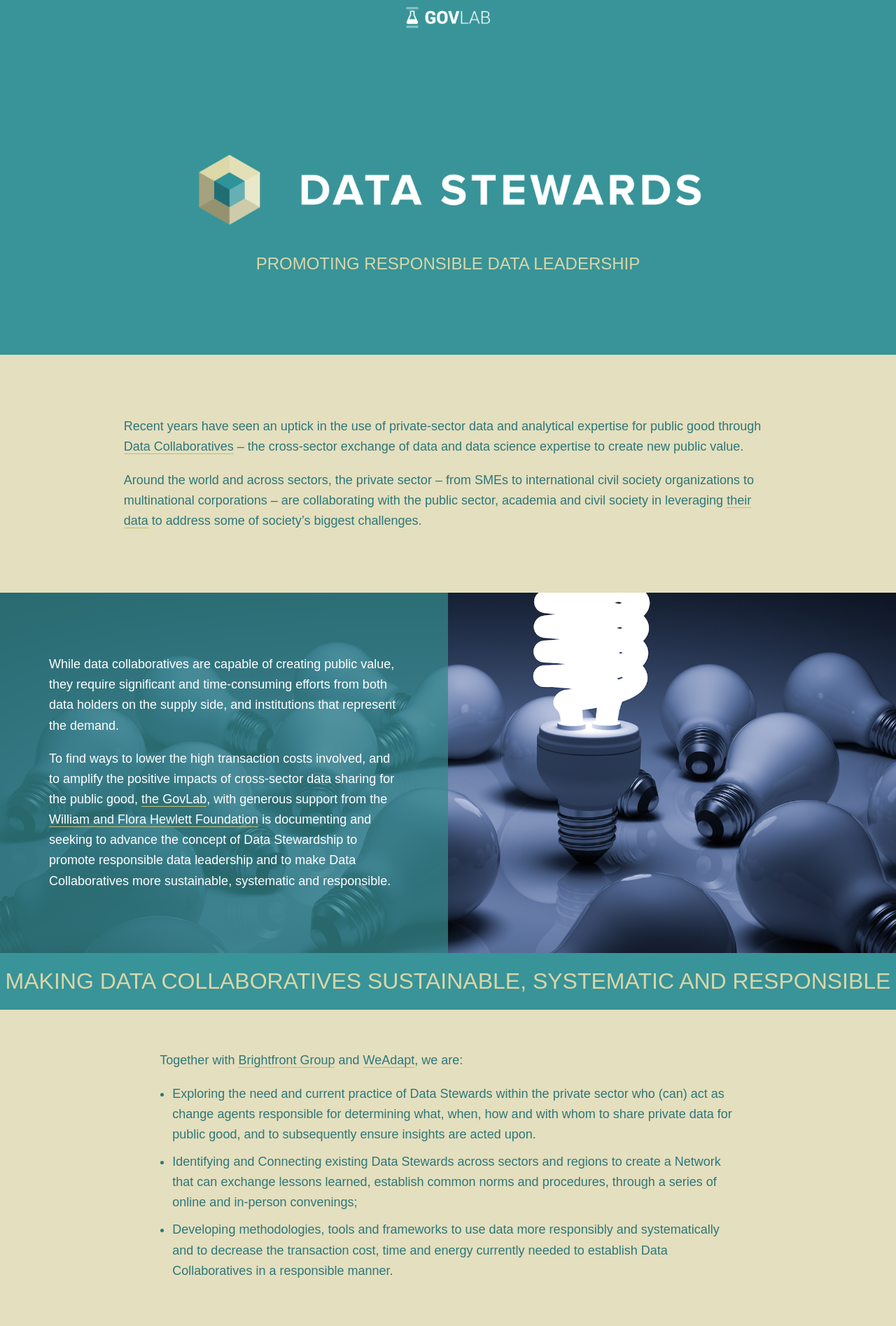
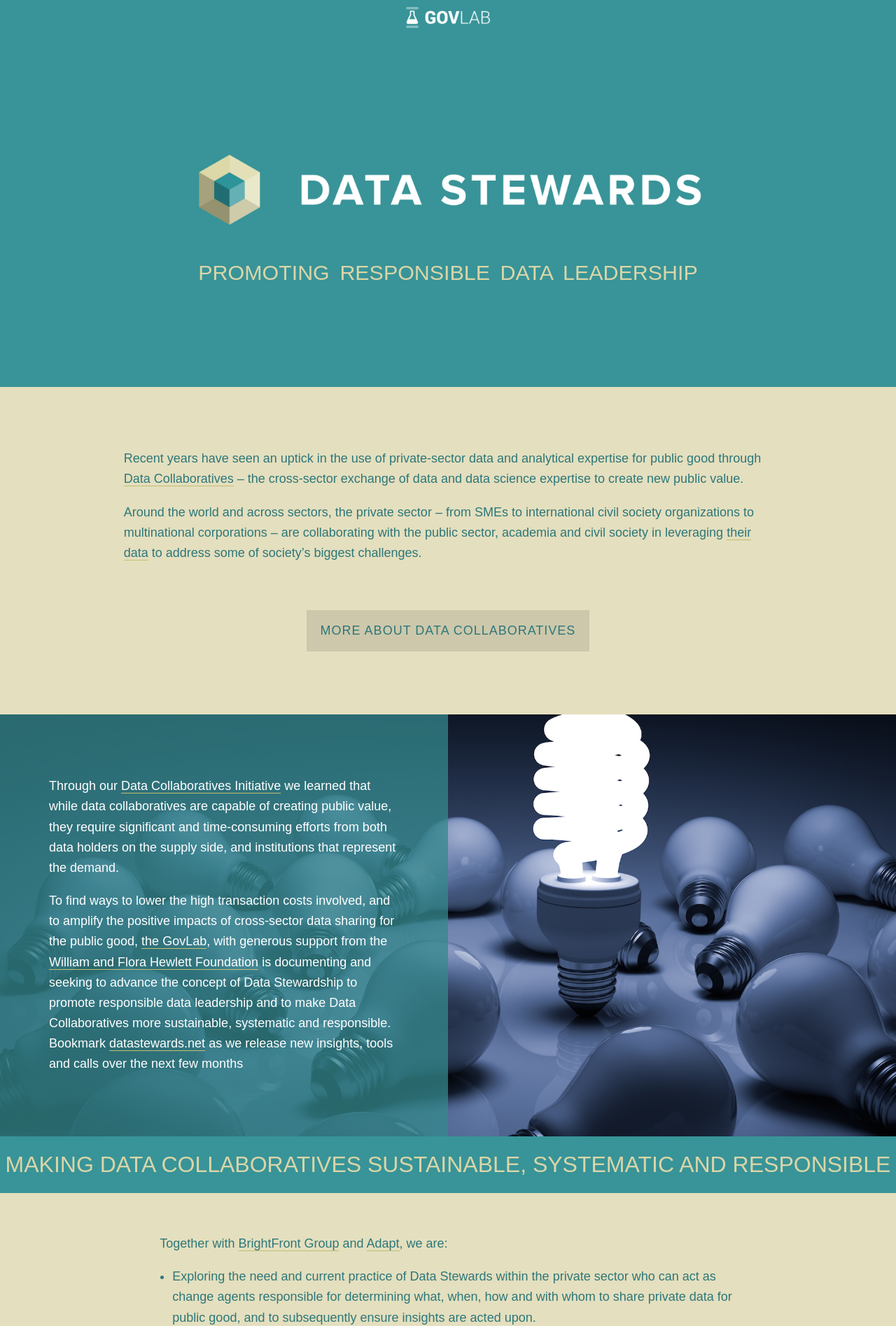
Before and after one commit to GovLab/data-stewards, a Jekyll site: the page built from source/index.html, in a window 1280 px wide, cut to the strip 0-1895 px from the top of the page. Shown: the whole strip at 70% size. Built offline with Jekyll 4.4.1, drawn with Linux system fonts in a browser that asks for light colours; some of the changed text lies outside the part shown.

Commit message:
preflight changes 1

```diff
--- a/source/_includes/footer.html
+++ b/source/_includes/footer.html
@@ -5,7 +5,8 @@
         <a class=""  href="http://thegovlab.org/"><img src="{{ '/images/govlab-logo-white.png' | relative_url }}" alt="The GovLab"></a>
         <a class=""  href="https://www.hewlett.org/"><img src="{{ '/images/hewlett-logo.png' | relative_url }}" alt="Hewlett Foundation"></a>
         <a class="footer__content__text-link" href="http://www.brightfrontgroup.com/">BrightFront Group</a><br>
-        <a class="footer__content__text-link" href="http://weadapt.io/">Adapt</a>
+        <a class=""  href="http://www.weareadapt.io/"><img src="{{ '/images/adapt-logo.svg' | relative_url }}" alt="Adapt"></a>
+        <!-- <a class="footer__content__text-link" href="http://www.weareadapt.io/">Adapt</a> -->
       </div>
     </div>
   </div>
--- a/source/_sass/_base.scss
+++ b/source/_sass/_base.scss
@@ -92,3 +92,23 @@
   }
 }
 }
+
+.button {
+
+}
+.page-section {
+  .button {
+    border-bottom: none;
+    &:hover {
+      border-bottom: none;
+    }
+  }
+}
+
+.centered {
+  text-align: center;
+}
+
+.block-centered {
+  margin: 0 auto;
+}
--- a/source/_sass/_index.scss
+++ b/source/_sass/_index.scss
@@ -11,9 +11,6 @@
     }
     @include breakpoint($large) {
         background-image: none!important;
-    }
-    h3 {
-      opacity: 1;
     }
     .gradient {
         position: absolute;
@@ -64,11 +61,17 @@
     &__text {
         position: relative;
         z-index: 2;
-        font-size: 1.3rem;
         color: $alt-color;
-        // padding-top: 20px;
-        padding-bottom: 50px;
-        // text-align: left;
+        & > h3 {
+          padding: 0 45px 50px 45px;
+          opacity: 1;
+          font-size: 1.9rem;
+        }
+        &:after {
+          content: "";
+          display: inline-block;
+          width: 100%;
+        }
         span {
             font-size: 1.5rem;
             @include breakpoint($small-only) {
@@ -77,14 +80,18 @@
         }
         @include breakpoint($small-only) {
             font-size: 1.1rem;
+            text-align: center;
         }
         @include breakpoint($medium) {
             padding-left: 50px;
             padding-right: 50px;
+            text-align: center;
         }
         @include breakpoint($large) {
             padding-left: 0;
             padding-right: 0;
+            text-align: justify;
+            text-align-last: justify;
         }
     }
 }
@@ -317,7 +324,7 @@
     }
 }
 .team-text {
-    // float: left;
+    float: left;
     margin-left: 20px;
     margin-top: 18px;
     color: darken($main-color,8);
--- a/source/index.html
+++ b/source/index.html
@@ -27,6 +27,10 @@
         <div class="bg-panel__content" style="">
           <p>Recent years have seen an uptick in the use of private-sector data and analytical expertise for public good through <a href="http://datacollaboratives.org/">Data Collaboratives</a> – the cross-sector exchange of data and data science expertise to create new public value.</p>
           <p>Around the world and across sectors, the private sector – from SMEs to international civil society organizations to multinational corporations – are collaborating with the public sector, academia and civil society in leveraging <a href="http://datacollaboratives.org/explorer.html">their data</a> to address some of society’s biggest challenges.</p>
+          <p>&nbsp;</p>
+          <p class="centered">
+            <a class="button" href="http://datacollaboratives.org/">More about Data Collaboratives</a>
+          </p>
         </div>
       </div>
     </div>
@@ -36,8 +40,8 @@
   <div class="row expanded collapse bg-panel__row">
     <div class="column large-6 small-12">
       <div class="bg-panel__content bg-panel__content--dark" style="">
-        <p>While data collaboratives are capable of creating public value, they require significant and time-consuming efforts from both data holders on the supply side, and institutions that represent the demand.</p>
-        <p>To find ways to lower the high transaction costs involved, and to amplify the positive impacts of cross-sector data sharing for the public good, <a href="http://thegovlab.org/">the GovLab</a>, with generous support from the <a href="https://www.hewlett.org/">William and Flora Hewlett Foundation</a> is documenting and seeking to advance the concept of Data Stewardship to promote responsible data leadership and to make Data Collaboratives more sustainable, systematic and responsible.</p>
+        <p>Through our <a href="http://datacollaboratives.org/">Data Collaboratives Initiative</a> we learned that while data collaboratives are capable of creating public value, they require significant and time-consuming efforts from both data holders on the supply side, and institutions that represent the demand.</p>
+        <p>To find ways to lower the high transaction costs involved, and to amplify the positive impacts of cross-sector data sharing for the public good, <a href="http://thegovlab.org/">the GovLab</a>, with generous support from the <a href="https://www.hewlett.org/">William and Flora Hewlett Foundation</a> is documenting and seeking to advance the concept of Data Stewardship to promote responsible data leadership and to make Data Collaboratives more sustainable, systematic and responsible. Bookmark <a href="{{site.url}}{{site.baseurl}}">datastewards.net</a> as we release new insights, tools and calls over the next few months</p>
       </div>
     </div>
   </div>
@@ -51,9 +55,9 @@
   <div class="row expanded bg-panel__row bg-panel__row--light">
     <div class="column large-8 large-offset-2 small-12">
       <div class="content content--v-padded">
-        <p>Together with <a href="http://www.brightfrontgroup.com/">Brightfront Group</a> and <a href="http://weadapt.io/">WeAdapt</a>, we are:</p>
+        <p>Together with <a href="http://www.brightfrontgroup.com/">BrightFront Group</a> and <a href="http://www.weareadapt.io/">Adapt</a>, we are:</p>
         <ul>
-          <li>Exploring the need and current practice of Data Stewards within the private sector who (can) act as change agents responsible for determining what, when, how and with whom to share private data for public good, and to subsequently ensure insights are acted upon. </li>
+          <li>Exploring the need and current practice of Data Stewards within the private sector who can act as change agents responsible for determining what, when, how and with whom to share private data for public good, and to subsequently ensure insights are acted upon. </li>
           <li>Identifying and Connecting existing Data Stewards across sectors and regions to create a Network that can exchange lessons learned, establish common norms and procedures, through a series of online and in-person convenings;</li>
           <li>Developing methodologies, tools and frameworks to use data more responsibly and systematically and to decrease the transaction cost, time and energy currently needed to establish Data Collaboratives in a responsible manner.</li>
         </ul>
@@ -75,30 +79,34 @@
 </section>
 
 <div class="divider divider--purple">
-  <h2>Global Advisory Board</h2>
+  <h2>Advisory Board</h2>
 </div>
 
 <section class="page-section page-section--white page-section--team">
   <div class="row align-center">
     <div class="column large-6 medium-6 small-12">
+      <img class="team-portrait" src="{{ '/images/paula-hidalgo-sanchis.jpg' | relative_url }}">
       <div class="team-text">
-        <span>Paula Hidalgo</span>
+        <span>Paula Hidalgo-Sanchis</span>
         <span class="team-subtitle"><a href="https://www.unglobalpulse.org/kampala">Pulse Lab Kampala at United Nations Global Pulse</a></span>
       </div>
     </div>
     <div class="column large-6 medium-6 small-12">
+      <img class="team-portrait" src="{{ '/images/william-hoffman.jpg' | relative_url }}">
       <div class="team-text">
         <span>William Hoffman</span>
         <span class="team-subtitle"><a href="https://www.weforum.org/">World Economic Forum</a></span>
       </div>
     </div>
     <div class="column large-6 medium-6 small-12">
+      <img class="team-portrait" src="{{ '/images/claire-melamed.jpg' | relative_url }}">
       <div class="team-text">
         <span>Claire Melamed</span>
         <span class="team-subtitle"><a href="http://www.data4sdgs.org/">Global Partnership for Sustainable Development Data</a></span>
       </div>
     </div>
     <div class="column large-6 medium-6 small-12">
+      <img class="team-portrait" src="{{ '/images/tom-kalil.jpg' | relative_url }}">
       <div class="team-text">
         <span>Tom Kalil</span>
         <span class="team-subtitle"><a href="https://schmidtfutures.com/">Schmidt Futures</a></span>
@@ -114,39 +122,45 @@
 <section class="page-section page-section--white page-section--team">
   <div class="row align-center">
     <div class="column large-6 medium-6 small-12">
+      <img class="team-portrait" src="{{ '/images/stefaan-verhulst.jpg' | relative_url }}">
       <div class="team-text">
         <span>Stefaan G. Verhulst</span>
         <span class="team-subtitle"><a href="http://thegovlab.org/">The GovLab, Project Lead</a></span>
       </div>
     </div>
     <div class="column large-6 medium-6 small-12">
+      <img class="team-portrait" src="{{ '/images/andrew-young.jpg' | relative_url }}">
       <div class="team-text">
         <span>Andrew Young</span>
         <span class="team-subtitle"><a href="http://thegovlab.org/">The GovLab</a></span>
       </div>
     </div>
     <div class="column large-6 medium-6 small-12">
+      <img class="team-portrait" src="{{ '/images/rose-shuman.jpg' | relative_url }}">
       <div class="team-text">
         <span>Rose Shuman</span>
         <span class="team-subtitle"><a href="http://www.brightfrontgroup.com/">BrightFront Group</a></span>
       </div>
     </div>
     <div class="column large-6 medium-6 small-12">
+      <img class="team-portrait" src="{{ '/images/mita-paramita.jpg' | relative_url }}">
       <div class="team-text">
         <span>Mita Paramita</span>
         <span class="team-subtitle"><a href="http://www.brightfrontgroup.com/">BrightFront Group</a></span>
       </div>
     </div>
     <div class="column large-6 medium-6 small-12">
+      <img class="team-portrait" src="{{ '/images/charles-bradley.jpg' | relative_url }}">
       <div class="team-text">
         <span>Charles Bradley</span>
-        <span class="team-subtitle"><a href="http://weadapt.io/">Adapt</a></span>
+        <span class="team-subtitle"><a href="http://www.weareadapt.io/team">Adapt</a></span>
       </div>
     </div>
     <div class="column large-6 medium-6 small-12">
+      <img class="team-portrait" src="{{ '/images/andrew-puddephatt.jpg' | relative_url }}">
       <div class="team-text">
-        <span>Andrew Puddephat</span>
-        <span class="team-subtitle"><a href="http://weadapt.io/">Adapt</a></span>
+        <span>Andrew Puddephatt</span>
+        <span class="team-subtitle"><a href="http://www.weareadapt.io/team">Adapt</a></span>
       </div>
     </div>
   </div>
```
Also changed, not shown: source/images/adapt-logo.svg (added), source/images/andrew-puddephatt.jpg (added), source/images/charles-bradley.jpg (added), source/images/claire-melamed.jpg (added), source/images/mita-paramita.jpg (added), source/images/paula-hidalgo-sanchis.jpg (added), source/images/rose-shuman.jpg (added), source/images/tom-kalil.jpg (added), source/images/william-hoffman.jpg (added).
